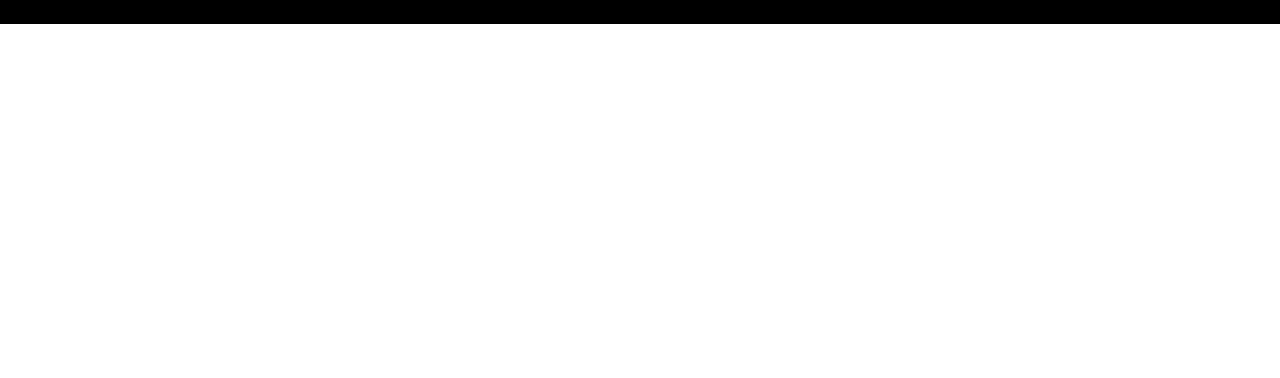
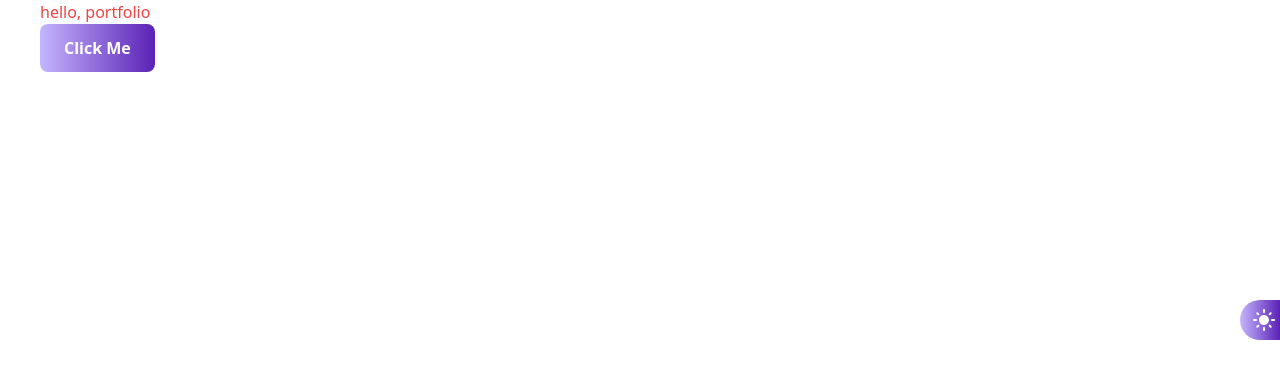
Before and after one commit to jbayron09/my-web-portfolio, a Next.js app: page / in a window 1280 px wide. Shown: the top 378 px of the page. Built offline with nearby package versions, Linux system fonts and the light colour scheme.

Commit message:
create button dark mode

```diff
--- a/package.json
+++ b/package.json
@@ -9,9 +9,11 @@
     "lint": "next lint"
   },
   "dependencies": {
+    "clsx": "^2.1.1",
+    "next": "15.1.6",
     "react": "^19.0.0",
     "react-dom": "^19.0.0",
-    "next": "15.1.6"
+    "react-icons": "^5.4.0"
   },
   "devDependencies": {
     "typescript": "^5",
--- a/src/app/page.tsx
+++ b/src/app/page.tsx
@@ -1,9 +1,35 @@
+import DarkModeToggleBtn from '@/layouts/main/navbar/DarkModeToggleBtn'
+import clsx from 'clsx'
+import { MdDarkMode, MdLightMode } from 'react-icons/md'
 
 export default function Home() {
   return (
-      <main className='relative bg-black flex justify-center items-center flex-col overflow-auto mx-auto sm:px-10'>
+      <main className='relative  flex justify-center items-center flex-col overflow-auto mx-auto sm:px-10'>
         <div className="max-w-7xl w-full">
-          <h1>hello, portfolio</h1>
+          <h1 className='text-red-500 dark:text-red-300'>hello, portfolio</h1>
+          <DarkModeToggleBtn/>
+          <button className="relative px-6 py-3 font-bold text-white rounded-lg overflow-hidden bg-gradient-to-r from-violet-300 to-violet-800 transition-all duration-200 before:absolute before:inset-0 before:bg-gradient-to-r before:from-violet-800 before:to-violet-300 before:opacity-0 before:transition-all before:duration-200 before:z-0 hover:before:opacity-100">
+            <span className="relative z-10">Click Me</span>
+          </button>
+
+          {/*<div className="fixed right-0 top-1/4 z-50 lg:top-[300px]">*/}
+          {/*  <button*/}
+          {/*      className={clsx(*/}
+          {/*          'group relative h-10 w-10 overflow-hidden rounded-l-full pl-3 transition-all hover:w-24',*/}
+          {/*          'font-bold text-white bg-gradient-to-r from-violet-300 to-violet-800 transition-all duration-500 before:absolute before:inset-0 before:bg-gradient-to-r before:from-violet-800 before:to-violet-300 before:opacity-0 before:transition-all before:duration-200 before:z-0 hover:before:opacity-100',*/}
+          {/*      )}*/}
+          {/*      // theme-controller w-90px h-10 bg-200 bg-gradient-secondary hover:bg-[-100%] rounded-l-full text-whiteColor px-10px flex items-center transition-all duration-300 font-sora*/}
+          {/*      onClick={() => toggleDarkMode()}*/}
+          {/*  >*/}
+          {/*    <div className="absolute inset-y-0 left-3 flex items-center">*/}
+          {/*      <MdLightMode className="h-6 w-6 rotate-0 scale-100 transition-all dark:-rotate-90 dark:scale-0"/>*/}
+          {/*      <MdDarkMode className="absolute h-6 w-6 rotate-90 scale-0 transition-all dark:rotate-0 dark:scale-100"/>*/}
+          {/*    </div>*/}
+          {/*    <span className="relative z-10 ml-6 opacity-0 transition-opacity group-hover:opacity-100">*/}
+          {/*      {isDarkMode ? 'Dark' : 'Light'}*/}
+          {/*    </span>*/}
+          {/*  </button>*/}
+          {/*</div>*/}
         </div>
       </main>
   )
--- /dev/null
+++ b/src/layouts/main/navbar/DarkModeToggleBtn.tsx
@@ -0,0 +1,53 @@
+'use client'
+import { useEffect, useState } from 'react'
+import clsx from 'clsx'
+import { MdDarkMode, MdLightMode } from 'react-icons/md'
+
+
+const DarkModeToggleBtn = () => {
+  const [isDarkMode, setIsDarkMode] = useState(false)
+
+  useEffect(() => {
+    const theme = localStorage.getItem('theme') || 'light'
+    setIsDarkMode(theme === 'dark')
+    if (theme === 'dark') {
+      document.documentElement.classList.add('dark')
+    } else {
+      document.documentElement.classList.remove('dark')
+    }
+  }, [])
+
+  const toggleDarkMode = () => {
+    setIsDarkMode((prev) => {
+      const newTheme = !prev ? 'dark' : 'light'
+      localStorage.setItem('theme', newTheme)
+      if (newTheme === 'dark') {
+        document.documentElement.classList.add('dark')
+      } else {
+        document.documentElement.classList.remove('dark')
+      }
+      return !prev
+    })
+  }
+
+  return (
+      <div className="fixed right-0 top-1/4 z-50 lg:top-[300px]">
+        <button
+            className={clsx(
+                'group relative h-10 w-10 overflow-hidden rounded-l-full pl-3 transition-all hover:w-24',
+                'font-bold text-white bg-gradient-to-r from-violet-300 to-violet-800 transition-all duration-300 before:absolute before:inset-0 before:bg-gradient-to-r before:from-violet-800 before:to-violet-300 before:opacity-0 before:transition-all before:duration-200 before:z-0 hover:before:opacity-100',
+            )}
+            onClick={() => toggleDarkMode()}>
+          <div className="absolute inset-y-0 left-3 flex items-center">
+            <MdLightMode className="h-6 w-6 rotate-0 scale-100 transition-all dark:-rotate-90 dark:scale-0"/>
+            <MdDarkMode className="absolute h-6 w-6 rotate-90 scale-0 transition-all dark:rotate-0 dark:scale-100"/>
+          </div>
+          <span className="relative z-10 ml-6 opacity-0 transition-opacity group-hover:opacity-100">
+            {isDarkMode ? 'Dark' : 'Light'}
+          </span>
+        </button>
+      </div>
+  )
+}
+
+export default DarkModeToggleBtn
--- a/tailwind.config.ts
+++ b/tailwind.config.ts
@@ -1,12 +1,21 @@
 import type { Config } from "tailwindcss";
 
 export default {
+  darkMode: 'class',
   content: [
-    "./src/pages/**/*.{js,ts,jsx,tsx,mdx}",
-    "./src/components/**/*.{js,ts,jsx,tsx,mdx}",
-    "./src/app/**/*.{js,ts,jsx,tsx,mdx}",
+    "./src/**/*.{js,ts,jsx,tsx,mdx}",
   ],
   theme: {
+    container: {
+      center: true,
+      padding: {
+        DEFAULT: '12px',
+        sm: '1rem',
+        lg: '45px',
+        xl: '5rem',
+        '2xl': '13rem',
+      },
+    },
     extend: {
       colors: {
         background: "var(--background)",
```
Also changed, not shown: 1 other file (tests, documents, lock files or other folders).
